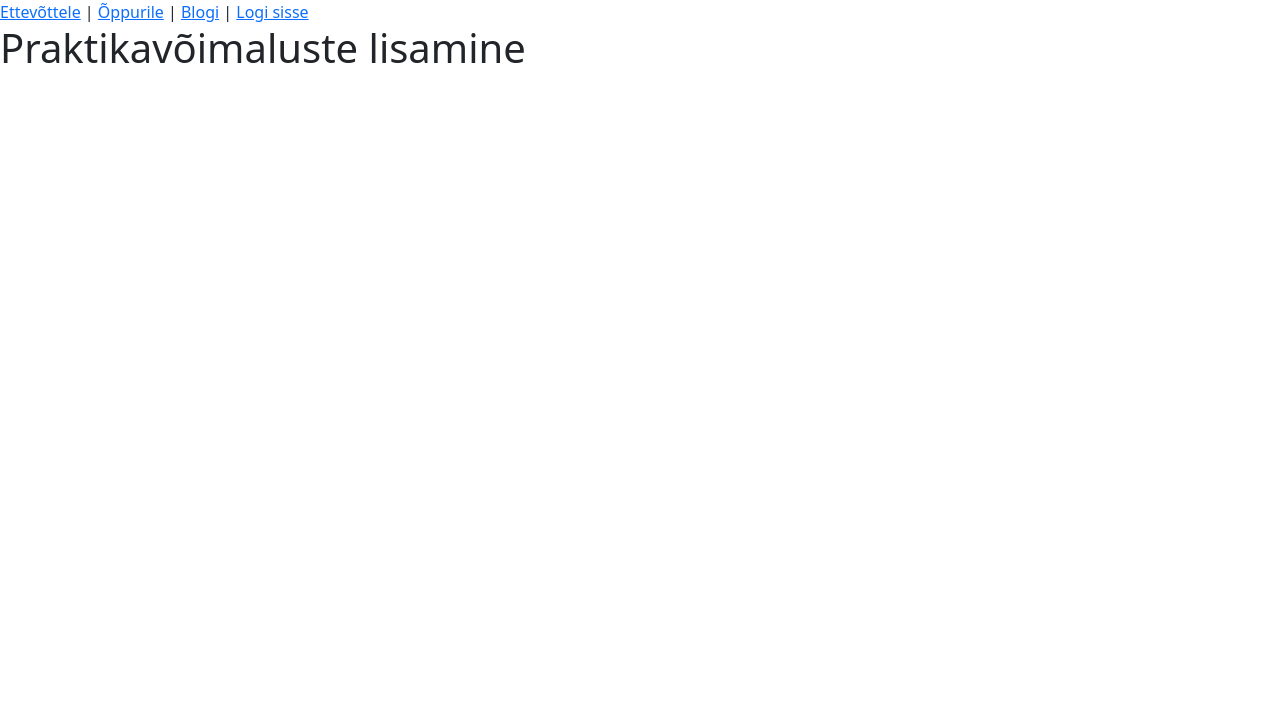
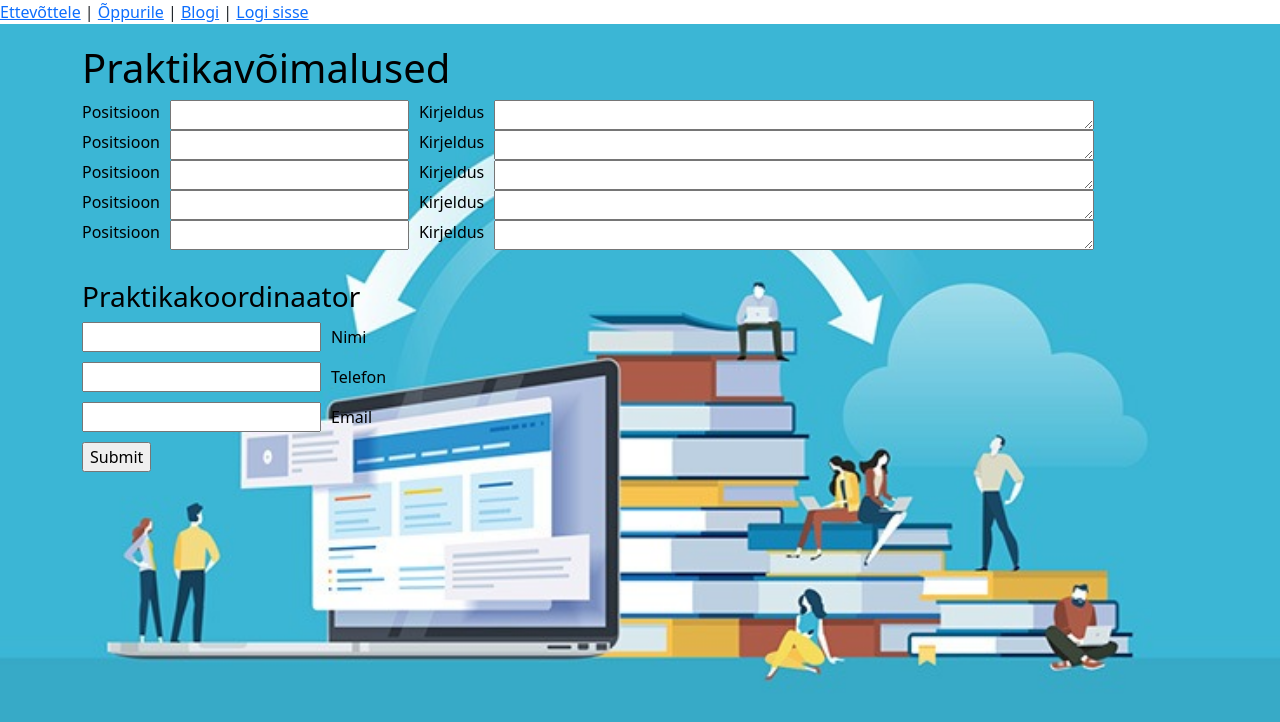
Before and after one commit to SiimSilland/lend36front, a Vue app: page /company/internship in a window 1280 px wide. Shown: the top 722 px of the page. Built offline with nearby package versions, Linux system fonts and the light colour scheme.

Commit message:
Company register view

```diff
--- a/src/services/UserService.js
+++ b/src/services/UserService.js
@@ -9,12 +9,8 @@ export default {
     sendPostNewCompanyRequest(newCompany) {
         return axios.post('/company/register', newCompany);
     },
-    sendPostNewCompanyProfileRequest(userId, companyDto)  {
-        return axios.put('/company/profile/update', companyDto,{
-                params: {
-                    userId: userId
-                }
-            }
-        );
+    sendPostNewCompanyProfileRequest(companyDto)  {
+        return axios.put('/company/profile/update', companyDto);
+
     },
 }
--- a/src/views/CompanyInternshipView.vue
+++ b/src/views/CompanyInternshipView.vue
@@ -1,8 +1,77 @@
+<template>
+  <div>
+    <div class="background">
+      <div class="company-profile-page">
+        <div class="container text-center-left">
+          <div class="row justify-content-center">
+            <h1 class="title">Praktikavõimalused</h1>
 
-<template>
+            <form action="/action_page.php" style="display: flex; align-items: flex-start; gap: 10px;">
+              <label for="position">Positsioon </label>
+              <input type="text" id="position" name="position" style="vertical-align: top;">
 
-  <h1> Praktikavõimaluste lisamine</h1>
+              <label for="description">Kirjeldus</label>
+              <textarea id="description" name="description" class="long-input" style="vertical-align: top;"></textarea>
+            </form>
 
+            <form action="/action_page.php" style="display: flex; align-items: flex-start; gap: 10px;">
+              <label for="position">Positsioon </label>
+              <input type="text" id="position" name="position" style="vertical-align: top;">
+
+              <label for="description">Kirjeldus</label>
+              <textarea id="description" name="description" class="long-input" style="vertical-align: top;"></textarea>
+            </form>
+            <form action="/action_page.php" style="display: flex; align-items: flex-start; gap: 10px;">
+              <label for="position">Positsioon </label>
+              <input type="text" id="position" name="position" style="vertical-align: top;">
+
+              <label for="description">Kirjeldus</label>
+              <textarea id="description" name="description" class="long-input" style="vertical-align: top;"></textarea>
+            </form>
+            <form action="/action_page.php" style="display: flex; align-items: flex-start; gap: 10px;">
+              <label for="position">Positsioon </label>
+              <input type="text" id="position" name="position" style="vertical-align: top;">
+
+              <label for="description">Kirjeldus</label>
+              <textarea id="description" name="description" class="long-input" style="vertical-align: top;"></textarea>
+            </form>
+            <form action="/action_page.php" style="display: flex; align-items: flex-start; gap: 10px;">
+              <label for="position">Positsioon </label>
+              <input type="text" id="position" name="position" style="vertical-align: top;">
+
+              <label for="description">Kirjeldus</label>
+              <textarea id="description" name="description" class="long-input" style="vertical-align: top;"></textarea>
+            </form>
+
+
+
+            <div class="spacer"></div>
+
+            <h3 class="title">Praktikakoordinaator</h3>
+
+            <form action="/action_page.php">
+              <div class="form-group">
+                <input type="text" id="name" name="name">
+                <label for="name">Nimi</label>
+              </div>
+
+              <div class="form-group">
+                <input type="text" id="phone" name="phone">
+                <label for="phone">Telefon</label>
+              </div>
+
+              <div class="form-group">
+                <input type="text" id="email" name="email">
+                <label for="email">Email</label>
+              </div>
+
+              <input type="submit" value="Submit">
+            </form>
+          </div>
+        </div>
+      </div>
+    </div>
+  </div>
 </template>
 
 <script>
@@ -10,3 +79,51 @@ export default {
   name: "CompanyInternshipView"
 }
 </script>
+
+<style scoped>
+.background {
+  background-image: url('@/assets/img.png');
+  background-size: cover;
+  background-position: center;
+  height: 100vh;
+}
+
+.company-profile-page {
+  padding: 20px;
+  color: white;
+}
+
+label {
+  color: black;
+}
+
+.title {
+  color: black;
+}
+
+input, textarea {
+  color: black;
+}
+
+.short-input {
+  width: 150px;
+  height: 60px; /* Allow multiline input */
+}
+
+.long-input {
+  width: 600px;
+  height: 30px; /* Allow multiline input */
+}
+
+.form-group {
+  display: flex;
+  align-items: center;
+  gap: 10px;
+  margin-bottom: 10px;
+}
+
+/* Added space before "Praktikakoordinaator" */
+.spacer {
+  margin-top: 30px;
+}
+</style>
--- a/src/views/CompanyProfileView.vue
+++ b/src/views/CompanyProfileView.vue
@@ -4,7 +4,7 @@
       <div class="container text-center">
         <div class="row justify-content-center">
           <div class="col-12">
-            <h1 class="title">Ettevõtte registreerimine</h1>
+            <h1 class="title">Ettevõtte profiil</h1>
           </div>
         </div>
       </div>
@@ -53,9 +53,7 @@
             </div>
           </div>
         </div>
-
-        <!-- Centered Button at Bottom -->
-        <div class="row mt-4">
+           <div class="row mt-4">
           <div class="col text-center">
             <button @click="addNewCompanyProfile" type="submit" class="btn btn-custom">
               Uuenda andmed
@@ -70,13 +68,13 @@
 <script>
 import UserService from "@/services/UserService";
 import NavigationService from "@/services/NavigationService";
-import {useRoute} from "vue-router";
+
 
 export default {
   name: "CompanyProfileView",
   data() {
     return {
-      userId: Number(useRoute().params.userId),
+
       newCompany: {
         companyName: '',
         registrationNumber: '',
@@ -90,7 +88,7 @@ export default {
   },
   methods: {
     addNewCompanyProfile() {
-      UserService.sendPostNewCompanyProfileRequest(this.userId, this.newCompany)
+      UserService.sendPostNewCompanyProfileRequest(this.newCompany)
           .then(() => NavigationService.navigateToLoginView())
           .catch(error => console.error("Error updating company profile:", error));
     }
@@ -119,10 +117,7 @@ export default {
 .label-black-bold {
   color: black;
   font-weight: bold;
-}
-.btn-outline-success {
-  padding: 10px 20px;
-  font-size: 1.2rem;
+
 }
 .btn-custom {
   background-color: yellow;
--- a/src/views/CompanyRegisterView.vue
+++ b/src/views/CompanyRegisterView.vue
@@ -49,7 +49,6 @@
 import AlertDanger from "@/components/alert/AlertDanger.vue";
 import UserService from "@/services/UserService";
 import NavigationService from "@/services/NavigationService";
-import axios from "axios";
 
 export default {
   name: "CompanyRegisterView",
```
